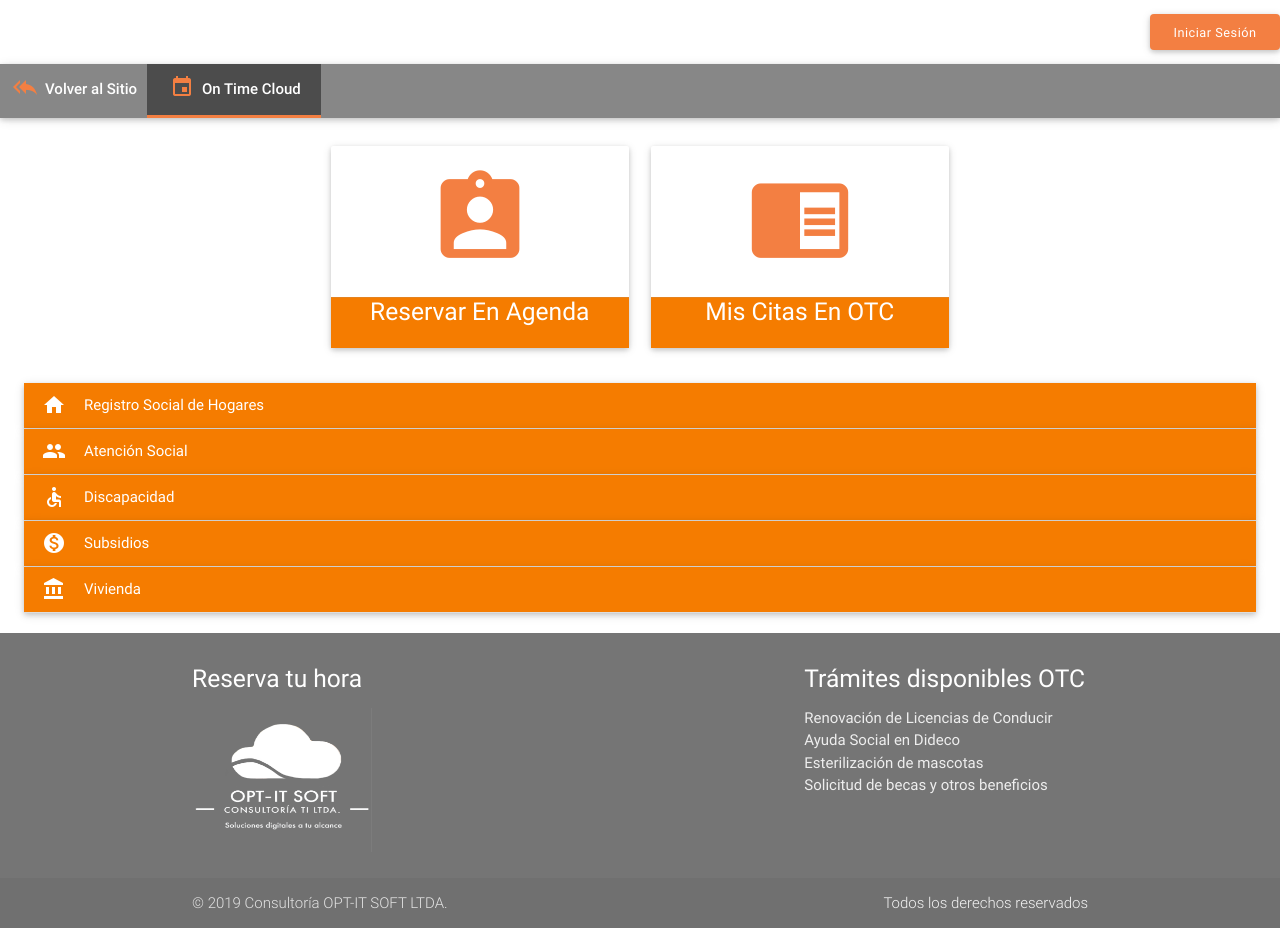
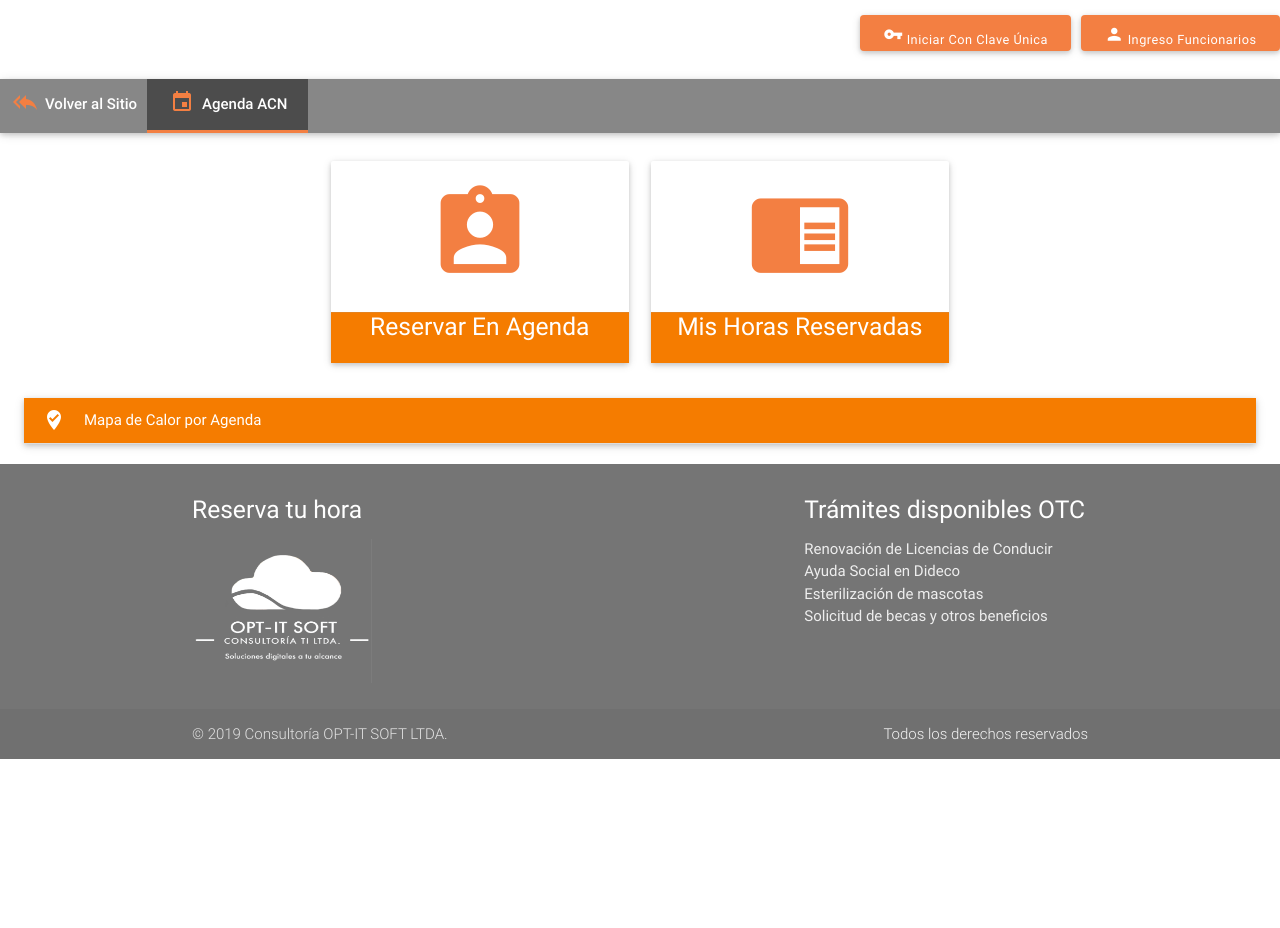
Before and after one commit to jparadae/On_Time, a Django app: page / in a window 1280 px wide. After the commit the page ends 759 px from the top, so only its background shows below. Run offline with Django 3.2, Linux system fonts and the light colour scheme; parts of the project's set-up code (start-up, migrations or seed data) failed here and were passed over; some libraries are stand-ins or nearby versions.

Commit message:
Cambios front

```diff
--- a/templates/agenda/index.html
+++ b/templates/agenda/index.html
@@ -1,9 +1,6 @@
 {% extends "base.html" %}
 {% load staticfiles %}
-{% block title %}On Time Cloud{% endblock %}
-
-{% block css %}
-
+{% block title %}Agenda Carnét Niño Sano
 {% endblock %}
 
 {% block contenido %}
@@ -56,7 +53,7 @@
 					<i class="material-icons">chrome_reader_mode</i>
 				</div>
 				<div class="card-action waves-effect waves-block waves-light #f57c00 orange darken-2">
-					<a href="{% url 'mis-citas' %}"><h5> Mis Citas en OTC </h5></a>
+					<a href="{% url 'mis-citas' %}"><h5> Mis Horas Reservadas </h5></a>
 				</div>
 			</div>
 		</div>
@@ -82,11 +79,13 @@
     </li>
 
    <li>
-      <div class="collapsible-header #f57c00 orange darken-2"><span style="color:#FFFFFF";><i class="material-icons">home</i>Registro Social de Hogares </div>
+      <div class="collapsible-header #f57c00 orange darken-2"><span style="color:#FFFFFF";><i class="material-icons">
+        where_to_vote
+        </i>Mapa de Calor por Agenda </div>
       <div class="collapsible-body"><span>Lorem ipsum dolor sit amet.</span></div>
     </li>
     <li>
-      <div class="collapsible-header #f57c00 orange darken-2"><span style="color:#FFFFFF";><i class="material-icons">group</i>Atención Social </div>
+    <!--  <div class="collapsible-header #f57c00 orange darken-2"><span style="color:#FFFFFF";><i class="material-icons">group</i>Atención Social </div>
       <div class="collapsible-body">
          <span>
 
@@ -242,7 +241,7 @@
 	   <li>
       <div class="collapsible-header #f57c00 orange darken-2"><span style="color:#FFFFFF";><i class="material-icons">account_balance</i>Vivienda  </div>
       <div class="collapsible-body"><span>Lorem ipsum dolor sit amet.</span></div>
-    </li>
+    </li>-->
   </ul>
 
 
--- a/templates/cargar/index.html
+++ b/templates/cargar/index.html
@@ -1,6 +1,6 @@
 {% extends "base.html" %}
 {% load staticfiles %}
-{% block title %}Cargar On Time Cloud{% endblock %}
+{% block title %}Cargar Horas en Agenda ACN{% endblock %}
 
 {% block css %}
 
@@ -12,7 +12,7 @@
 		<div class="col s12 m8 offset-m2">
 			<ul class="collapsible collapsible reservar" data-collapsible="expandable">
 				<li>
-					<div class="collapsible-header active #757575 grey darken-1" data-step="1"><i class="material-icons">access_time</i> Cargar Horas Disponibles en On Time Cloud</div>
+					<div class="collapsible-header active #757575 grey darken-1" data-step="1"><i class="material-icons">access_time</i> Cargar Horas Disponibles en Agenda ACN</div>
 					<div class="collapsible-body">
 						<form name="formStep1" ng-submit="submitCarga()" novalidate>
 							<div class="row">
--- a/templates/gestionar/index.html
+++ b/templates/gestionar/index.html
@@ -1,6 +1,6 @@
 {% extends "base.html" %}
 {% load staticfiles %}
-{% block title %}Gestionar On Time Cloud{% endblock %}
+{% block title %}Gestionar Agenda ACN{% endblock %}
 
 {% block css %}
 
--- a/templates/historial/historial.html
+++ b/templates/historial/historial.html
@@ -1,6 +1,6 @@
 {% extends "base.html" %}
 {% load staticfiles %}
-{% block title %}Historial On Time Cloud{% endblock %}
+{% block title %}Historial en Agenda ACN{% endblock %}
 
 {% block css %}
 
@@ -20,7 +20,7 @@
 	</style>
 	<div class="row white" ng-app="appAgenda" ng-controller="GestionarCtrl" ng-cloak>
 		<div class="col s12 m8 offset-m2 z-depth-1" style="padding-top: 10px">
-			<h5 align="center">Historial de horas <b>Reservadas</b> en On Time Cloud</h5>
+			<h5 align="center">Historial de horas <b>Reservadas</b> en Agenda ACN</h5>
 			<div class="row">
 				<div class="col s12">
 					<div class="col s12 m4">
--- a/templates/include/header.html
+++ b/templates/include/header.html
@@ -91,8 +91,18 @@
 						</ul>
 					</div>
 				{% else %}
-					<a href="{% url 'login' %}" class="waves-effect waves-light btn right" style="margin-top: 14px;"> Iniciar Sesión </a>
-				{% endif %}
+				<p>
+				<div class="col-md-2 ">
+					<a href="{% url 'login' %}" class="waves-effect waves-light btn right" style="margin-left: 10px;"><i class="material-icons">
+						person
+						</i> Ingreso Funcionarios </a>
+					</div>
+					<div class="col-md-2 ">
+					<a href="{% url 'login' %}" class="waves-effect waves-light btn right" style="margin-left: 10px;"><i class="material-icons">
+						vpn_key
+						</i> Iniciar con Clave Única </a>
+				</div></p>
+					{% endif %}
 
 			</div>
 	<!--	</nav>-->
--- a/templates/include/nav.html
+++ b/templates/include/nav.html
@@ -14,7 +14,7 @@
 
 			<li class="no-padding {% if menu == 'agenda' %}active{% endif %}">
 				<ul class="collapsible collapsible-accordion">
-					<li class="bold"><a href="{% url 'agenda' %}" class="collapsible-header waves-effect"><i class="material-icons">event</i> <span>On Time Cloud</span></a>
+					<li class="bold"><a href="{% url 'agenda' %}" class="collapsible-header waves-effect"><i class="material-icons">event</i> <span>Agenda ACN</span></a>
 					</li>
 				</ul>
 			</li>
--- a/templates/registration/login.html
+++ b/templates/registration/login.html
@@ -9,7 +9,7 @@
 			<div class="alerta alerta-error">Su nombre de usuario o contraseña son incorrectos, por favor intente nuevamente.</div>
 			{% endif %}
 			<div class="col s12 m3 offset-m4 z-depth-1 login">
-				<h2><i class="material-icons left">person</i> Mi On Time Cloud <i class="material-icons right">expand_less</i></h2>
+				<h2><i class="material-icons left">person</i> Mi Agenda ACN <i class="material-icons right">expand_less</i></h2>
 				{% if user.is_authenticated %}
 					<h5>Bienvenid@, {{ user.username }}.</h5>
 					<a href="{% url 'logout' %}" class="waves-effect waves-light btn right"> Salir </a>
```
